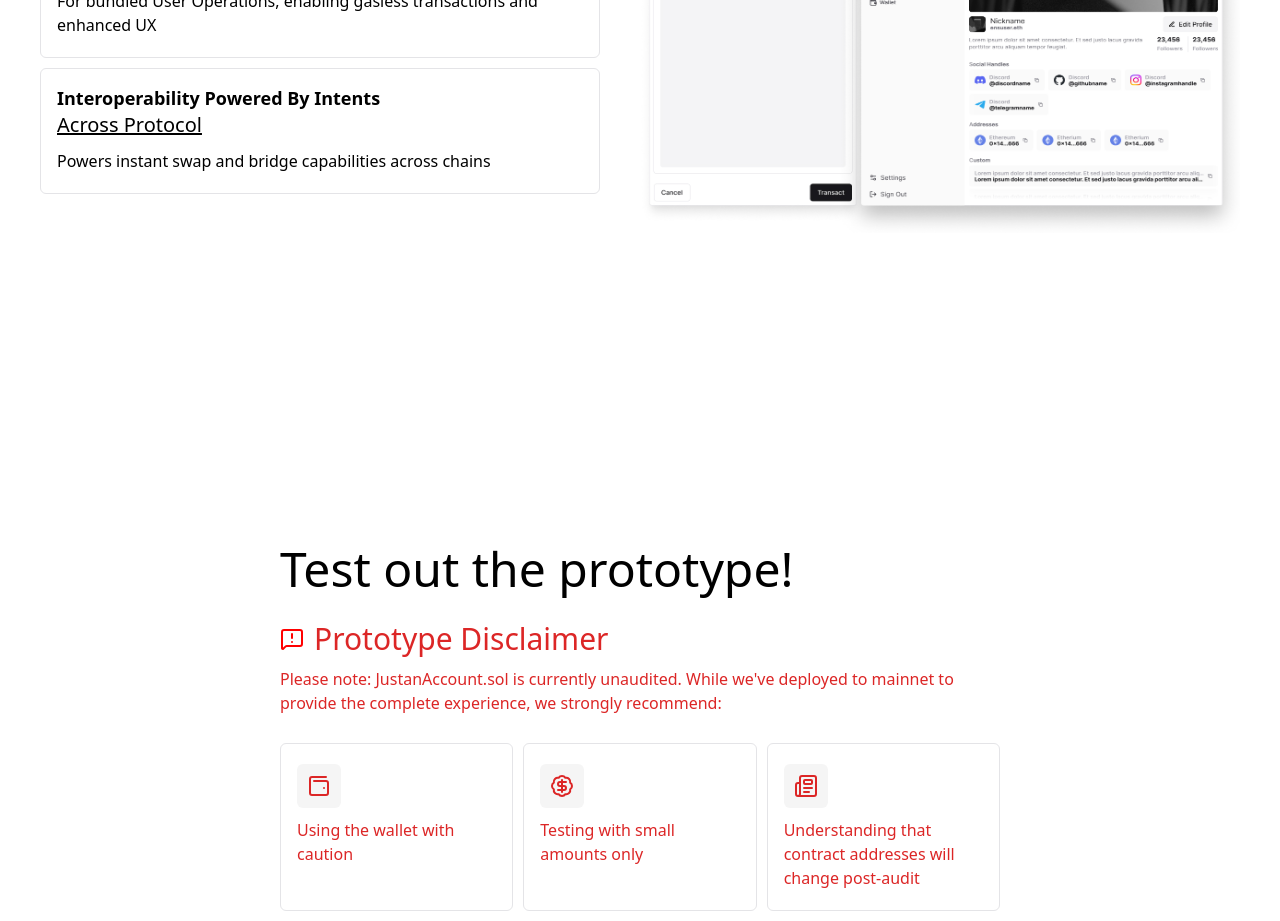
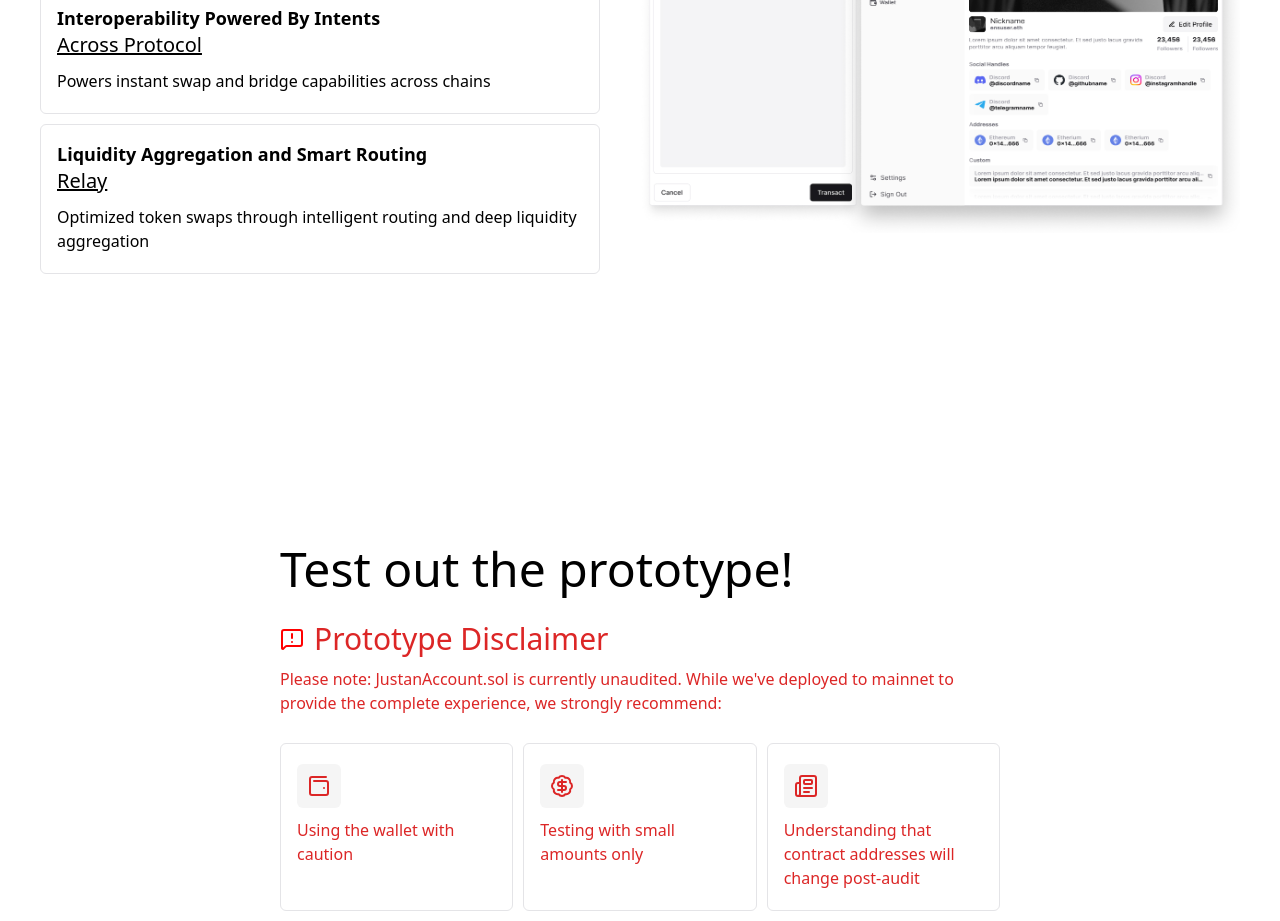
Before and after one commit to JustaName-id/jaw-landing, a Next.js app: page / in a window 1280 px wide. Shown: the part 3720-4641 px from the top of the page. Built offline with nearby package versions, Linux system fonts and the light colour scheme.

Commit message:
feat: add relay to integrations section

```diff
--- a/src/components/sections/partner/index.tsx
+++ b/src/components/sections/partner/index.tsx
@@ -47,6 +47,21 @@ export const TrustedPartnetIntegrations = () => {
             upperTitle="Interoperability Powered By Intents"
             description="Powers instant swap and bridge capabilities across chains"
           />
+          <Card
+            title={
+              <>
+                <Link
+                  href="https://relay.link/"
+                  target="_blank"
+                  className="text-black hover:text-gray-700 underline"
+                >
+                  Relay
+                </Link>
+              </>
+            }
+            upperTitle="Liquidity Aggregation and Smart Routing"
+            description="Optimized token swaps through intelligent routing and deep liquidity aggregation"
+          />
         </div>
       </div>
       <Image
```
